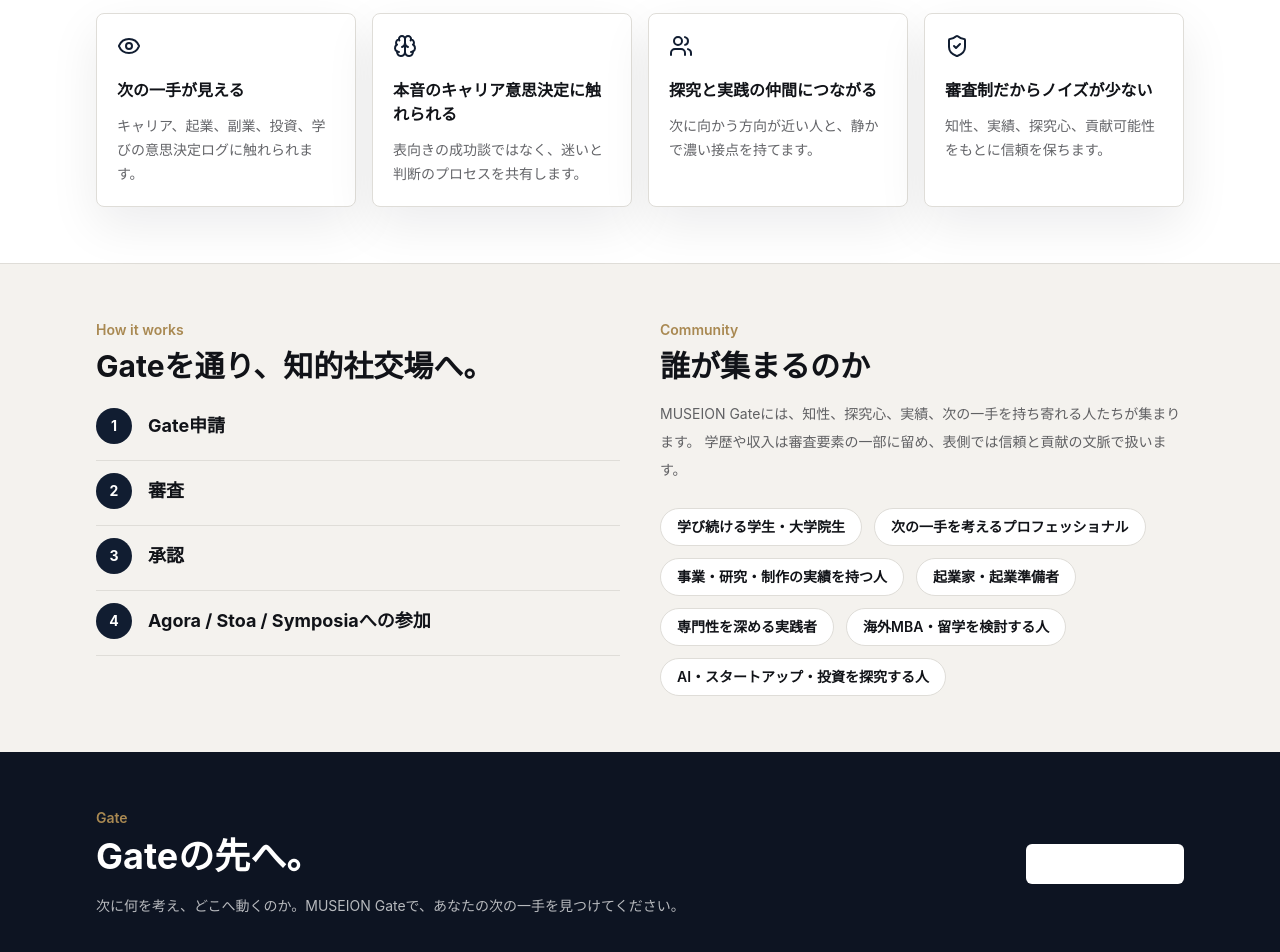
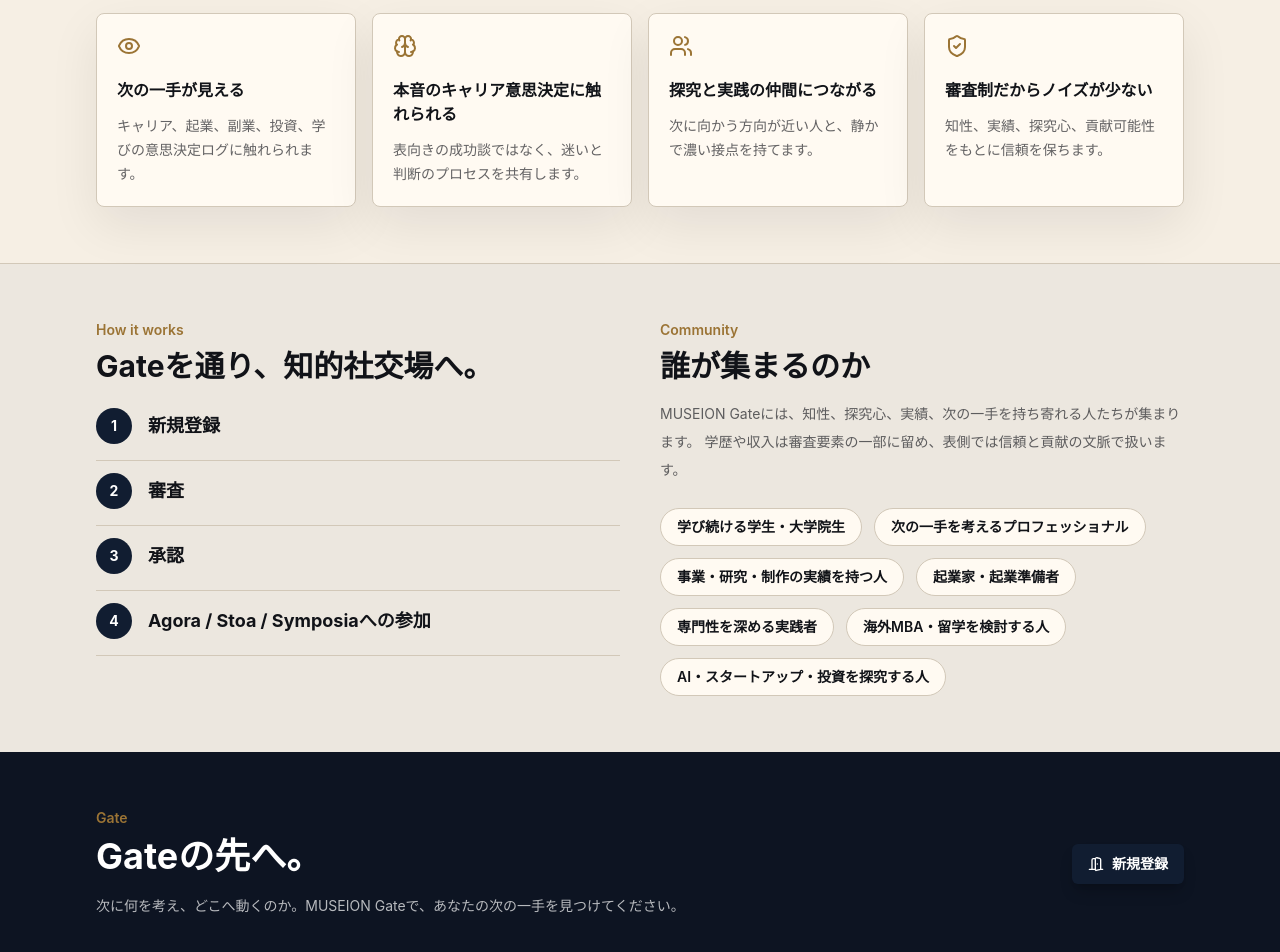
Before and after one commit to yuumaokamori015710-droid/museion-gate-mvp, a Next.js app: page / in a window 1280 px wide. Shown: the part 1084-2036 px from the top of the page. Built offline with nearby package versions, Linux system fonts and the light colour scheme.

Commit message:
Update signup wording and contrast

```diff
--- a/app/admin/page.tsx
+++ b/app/admin/page.tsx
@@ -66,7 +66,7 @@
 
         <div className="mt-8 grid gap-6">
           <Card>
-            <h2 className="text-xl font-bold">Gate申請一覧</h2>
+            <h2 className="text-xl font-bold">新規登録審査一覧</h2>
             <p className="mt-2 text-sm text-ink/60">
               本人性、学びの軌跡、職業・制作・研究実績、探究テーマ、貢献可能性をもとに審査します。
               学歴や収入は参考情報であり、表側には出しません。
--- a/app/apply/page.tsx
+++ b/app/apply/page.tsx
@@ -15,7 +15,7 @@
       <main className="grid min-h-screen place-items-center bg-smoke px-5">
         <Card className="max-w-xl text-center">
           <p className="text-sm font-semibold text-gold">Gate Application</p>
-          <h1 className="mt-3 text-3xl font-bold">Gate申請を受け付けました。</h1>
+          <h1 className="mt-3 text-3xl font-bold">新規登録を受け付けました。</h1>
           <p className="mt-4 text-sm leading-7 text-ink/65">審査完了までお待ちください。承認後、MUSEION Gateのコミュニティに参加できます。</p>
           <Link href="/login" className="mt-6 inline-flex rounded-md bg-navy px-4 py-2 text-sm font-semibold text-white">
             ログインする
@@ -33,7 +33,7 @@
         </Link>
         <div className="mt-8">
           <p className="text-sm font-semibold text-gold">Gate Application</p>
-          <h1 className="mt-2 text-4xl font-bold">Gate申請</h1>
+          <h1 className="mt-2 text-4xl font-bold">新規登録</h1>
           <p className="mt-4 max-w-2xl text-sm leading-7 text-ink/65">
             MUSEION Gateは、知性、探究心、実績、次の一手をもとに信頼を保つ審査制コミュニティです。
             学歴や収入は参考情報の一部として扱い、公開プロフィールには出しません。
@@ -90,7 +90,7 @@
               <input className="mt-1" type="checkbox" required />
               利用規約・プライバシーポリシーに同意します。
             </label>
-            <Button type="submit" className="w-full md:w-fit">Gateに申請する</Button>
+            <Button type="submit" className="w-full md:w-fit">新規登録する</Button>
           </form>
         </Card>
       </div>
--- a/app/globals.css
+++ b/app/globals.css
@@ -4,7 +4,7 @@
 
 :root {
   color-scheme: light;
-  background: #f4f2ee;
+  background: #ece7df;
   color: #111318;
 }
 
@@ -15,8 +15,8 @@
 body {
   margin: 0;
   background:
-    linear-gradient(180deg, rgba(255,255,255,0.8), rgba(244,242,238,0.92)),
-    #f4f2ee;
+    linear-gradient(180deg, rgba(248,243,235,0.92), rgba(236,231,223,0.96)),
+    #ece7df;
   color: #111318;
 }
 
--- a/app/login/page.tsx
+++ b/app/login/page.tsx
@@ -18,7 +18,7 @@
           MUSEION Gate
         </Link>
         <div className="mt-8 grid gap-5 lg:grid-cols-[1.15fr_0.85fr]">
-          <Card className="bg-white">
+          <Card>
             <p className="text-sm font-semibold text-gold">Passwordless Entry</p>
             <h1 className="mt-2 text-3xl font-bold">メールだけでGateへ。</h1>
             <p className="mt-3 text-sm leading-7 text-ink/65">
@@ -42,7 +42,7 @@
             <Card className="bg-navy text-white">
               <h2 className="text-2xl font-bold">初めての方へ</h2>
               <p className="mt-2 text-sm leading-7 text-white/70">
-                メールリンクで入った後、Gate申請に進みます。学びの軌跡、実績、探究心、次の一手をもとに審査します。
+                メールリンクで入った後、新規登録に進みます。学びの軌跡、実績、探究心、次の一手をもとに審査します。
                 学歴や収入は参考情報として扱い、表側には出しません。
               </p>
             </Card>
@@ -74,7 +74,7 @@
                   <input className={inputClass} name="password" type="password" minLength={6} required />
                 </Field>
                 <Button type="submit" variant="secondary">
-                  登録してGate申請へ
+                  登録して新規登録へ
                 </Button>
               </form>
             </Card>
--- a/app/page.tsx
+++ b/app/page.tsx
@@ -9,7 +9,7 @@
   ["審査制だからノイズが少ない", "知性、実績、探究心、貢献可能性をもとに信頼を保ちます。", ShieldCheck]
 ];
 
-const steps = ["Gate申請", "審査", "承認", "Agora / Stoa / Symposiaへの参加"];
+const steps = ["新規登録", "審査", "承認", "Agora / Stoa / Symposiaへの参加"];
 
 const community = [
   "学び続ける学生・大学院生",
@@ -37,10 +37,10 @@
             肩書きや数字だけではなく、何を考え、どこへ向かうのか。その意思決定こそが、ここでの価値になります。
           </p>
           <div className="mt-9 flex flex-wrap gap-3">
-            <ButtonLink href="/apply" className="bg-white text-ink hover:bg-smoke">
-              Gateに申請する <ArrowRight size={16} />
+            <ButtonLink href="/apply" className="bg-gold text-white shadow-lg shadow-black/20 hover:bg-[#856229]">
+              新規登録 <ArrowRight size={16} />
             </ButtonLink>
-            <ButtonLink href="/login" variant="secondary" className="border-white/25 bg-white/10 text-white hover:bg-white/15">
+            <ButtonLink href="/login" variant="secondary" className="border-white/35 bg-white/12 text-white hover:bg-white/20">
               ログインする
             </ButtonLink>
           </div>
@@ -58,7 +58,7 @@
         </p>
       </Section>
 
-      <section className="border-y border-line bg-white">
+      <section className="border-y border-line bg-[#f6efe4]">
         <Section>
           <div className="mb-8 flex items-end justify-between gap-4">
             <div>
@@ -70,7 +70,7 @@
           <div className="grid gap-4 md:grid-cols-4">
             {values.map(([title, body, Icon]) => (
               <Card key={String(title)} className="shadow-none">
-                <Icon className="mb-5 text-navy" size={24} />
+                <Icon className="mb-5 text-gold" size={24} />
                 <h3 className="font-bold">{title as string}</h3>
                 <p className="mt-3 text-sm leading-6 text-ink/65">{body as string}</p>
               </Card>
@@ -101,7 +101,7 @@
           </p>
           <div className="mt-6 flex flex-wrap gap-3">
             {community.map((member) => (
-              <span key={member} className="rounded-full border border-line bg-white px-4 py-2 text-sm font-semibold">
+              <span key={member} className="rounded-full border border-line bg-[#fffaf2] px-4 py-2 text-sm font-semibold">
                 {member}
               </span>
             ))}
@@ -118,8 +118,8 @@
               次に何を考え、どこへ動くのか。MUSEION Gateで、あなたの次の一手を見つけてください。
             </p>
           </div>
-          <ButtonLink href="/apply" className="bg-white text-ink hover:bg-smoke">
-            <DoorOpen size={16} /> Gateに申請する
+          <ButtonLink href="/apply" className="bg-gold text-white shadow-lg shadow-black/20 hover:bg-[#856229]">
+            <DoorOpen size={16} /> 新規登録
           </ButtonLink>
         </Section>
       </section>
--- a/app/pending/page.tsx
+++ b/app/pending/page.tsx
@@ -6,7 +6,7 @@
     <main className="grid min-h-screen place-items-center px-5">
       <Card className="max-w-xl text-center">
         <p className="text-sm font-semibold text-gold">Gate Application</p>
-        <h1 className="mt-3 text-3xl font-bold">現在、Gate申請を審査中です。</h1>
+        <h1 className="mt-3 text-3xl font-bold">現在、新規登録を審査中です。</h1>
         <p className="mt-4 text-sm leading-7 text-ink/65">承認後、MUSEION Gateのコミュニティに参加できます。</p>
         <ButtonLink href="/" variant="secondary" className="mt-6">
           トップへ戻る
--- a/components/app-shell.tsx
+++ b/components/app-shell.tsx
@@ -17,7 +17,7 @@
 
   return (
     <div className="min-h-screen bg-smoke text-ink">
-      <aside className="fixed left-0 top-0 hidden h-screen w-64 border-r border-line bg-white px-4 py-6 md:block">
+      <aside className="fixed left-0 top-0 hidden h-screen w-64 border-r border-line bg-[#fffaf2] px-4 py-6 md:block">
         <Link href="/app" className="block text-lg font-black tracking-[0.16em] text-navy">
           MUSEION Gate
         </Link>
@@ -46,7 +46,7 @@
         </div>
       </aside>
       <main className="pb-24 md:ml-64 md:pb-0">{children}</main>
-      <nav className="fixed bottom-0 left-0 right-0 z-20 grid grid-cols-5 border-t border-line bg-white md:hidden">
+      <nav className="fixed bottom-0 left-0 right-0 z-20 grid grid-cols-5 border-t border-line bg-[#fffaf2] md:hidden">
         {items.slice(0, 5).map((item) => (
           <Link key={item.href} href={item.href} className="grid justify-items-center gap-1 px-1 py-2 text-[11px] font-semibold text-ink/70">
             <item.icon size={18} />
--- a/components/post-card.tsx
+++ b/components/post-card.tsx
@@ -9,7 +9,7 @@
   const commentCount = post.comments?.[0]?.count ?? 0;
 
   return (
-    <article className="rounded-lg border border-line bg-white p-5 transition hover:border-navy">
+    <article className="rounded-lg border border-line bg-[#fffaf2] p-5 transition hover:border-navy">
       <Link href={`/app/feed/${post.id}`} className="grid gap-3">
         <div className="flex flex-wrap items-center gap-2 text-xs text-ink/60">
           <span className="rounded-full bg-smoke px-2 py-1 font-semibold text-navy">{post.category}</span>
--- a/components/ui/button.tsx
+++ b/components/ui/button.tsx
@@ -7,8 +7,8 @@
 
 const styles = {
   primary: "bg-navy text-white hover:bg-ink",
-  secondary: "bg-white text-ink border border-line hover:border-navy",
-  ghost: "bg-transparent text-ink hover:bg-white",
+  secondary: "bg-[#fffaf2] text-ink border border-line hover:border-navy",
+  ghost: "bg-transparent text-ink hover:bg-[#fffaf2]",
   danger: "bg-red-700 text-white hover:bg-red-800"
 };
 
--- a/components/ui/card.tsx
+++ b/components/ui/card.tsx
@@ -1,7 +1,7 @@
 import { cn } from "@/lib/utils";
 
 export function Card({ className, ...props }: React.HTMLAttributes<HTMLDivElement>) {
-  return <div className={cn("rounded-lg border border-line bg-white p-5 shadow-soft", className)} {...props} />;
+  return <div className={cn("rounded-lg border border-line bg-[#fffaf2] p-5 shadow-soft", className)} {...props} />;
 }
 
 export function Section({ className, ...props }: React.HTMLAttributes<HTMLElement>) {
--- a/tailwind.config.ts
+++ b/tailwind.config.ts
@@ -6,10 +6,10 @@
     extend: {
       colors: {
         ink: "#111318",
-        smoke: "#f4f2ee",
+        smoke: "#ece7df",
         navy: "#111d31",
-        line: "#dfddd8",
-        gold: "#a98952"
+        line: "#d2c8b8",
+        gold: "#9b7435"
       },
       fontFamily: {
         sans: ["Inter", "Noto Sans JP", "system-ui", "sans-serif"],
```
Also changed, not shown: 2 other files (tests, documents, lock files or other folders).
